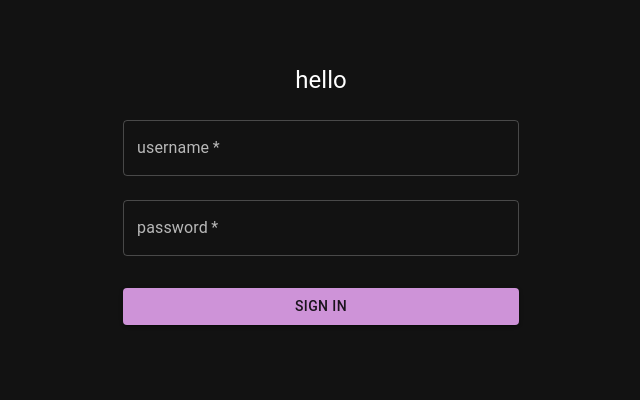
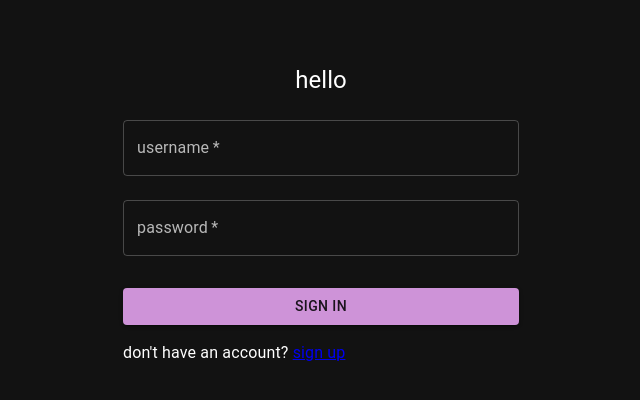
Before and after one commit to mvte/mc-dash, a React (Create React App) app in the folder client/: page / in a window 1280 px wide. Shown: the top 400 px of the page, without its empty margins (319-959 px from the left). Built offline with nearby package versions, Linux system fonts and the light colour scheme.

Commit message:
add sign up link + use backend error message

```diff
--- a/client/src/pages/SignIn/index.js
+++ b/client/src/pages/SignIn/index.js
@@ -32,7 +32,7 @@ const SignIn = (props) => {
                 localStorage.setItem('token', data.token);
                 navigate('/home');
             } else {
-                alert('your username or password is incorrect');
+                alert(data.error);
             }
         } catch (error) {
             console.error(error);
@@ -80,6 +80,9 @@ const SignIn = (props) => {
                     >
                         Sign In
                     </Button>
+                    <Typography component="p" variant="p">
+                        don't have an account? <a href="/signup">sign up</a>
+                    </Typography>
                 </Box>
             </Box>
         </Container>
```
